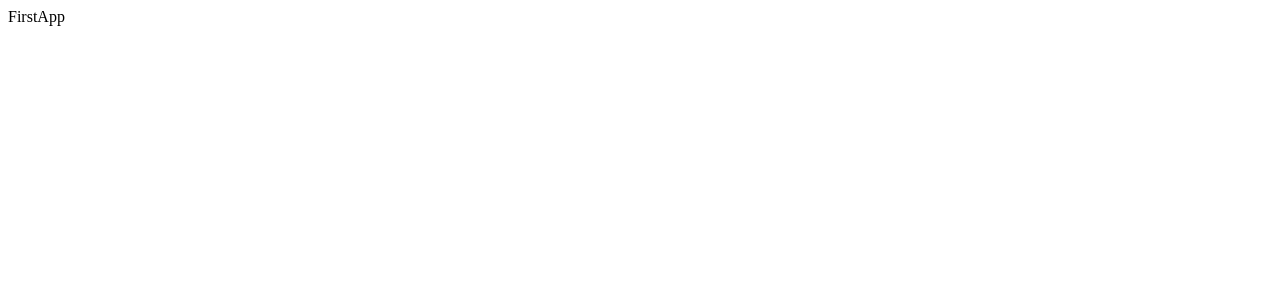
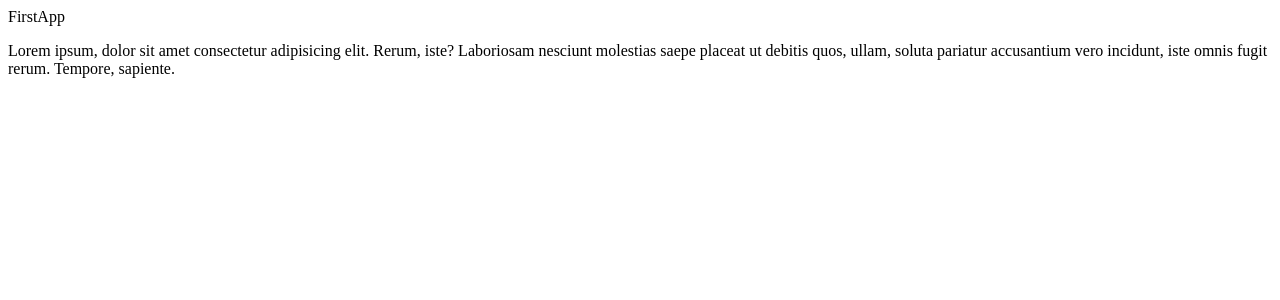
Before and after one commit to AAGuedes/react-primeros-pasos, a React (Vite) app: page / in a window 1280 px wide. Shown: the top 300 px of the page. Built offline with nearby package versions, Linux system fonts and the light colour scheme.

Commit message:
Retornar elementos en el Componente - Fragment

```diff
--- a/src/FirstApp.jsx
+++ b/src/FirstApp.jsx
@@ -1,5 +1,9 @@
+// Lo que está englobado por <></> puede hacerse también con Fragment
 export const FirstApp = () => {
     return (
-        <div>FirstApp</div>
+        <>
+            <div>FirstApp</div>
+            <p>Lorem ipsum, dolor sit amet consectetur adipisicing elit. Rerum, iste? Laboriosam nesciunt molestias saepe placeat ut debitis quos, ullam, soluta pariatur accusantium vero incidunt, iste omnis fugit rerum. Tempore, sapiente.</p>
+        </>
     )
 }
```
